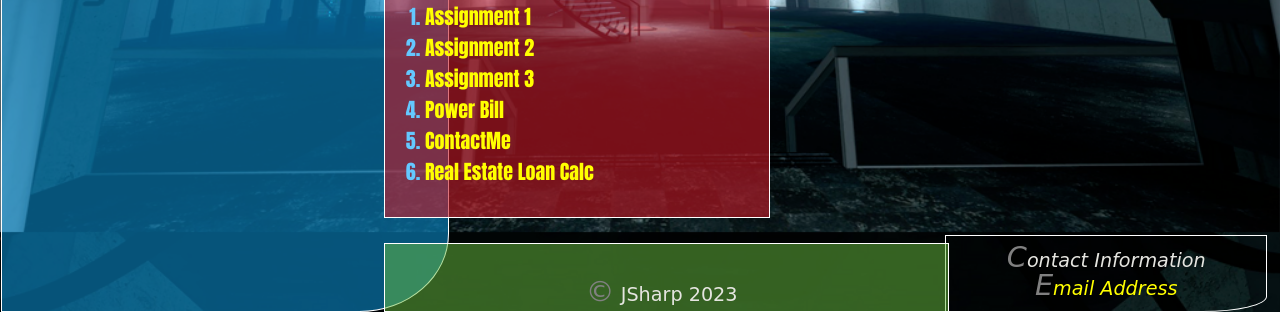
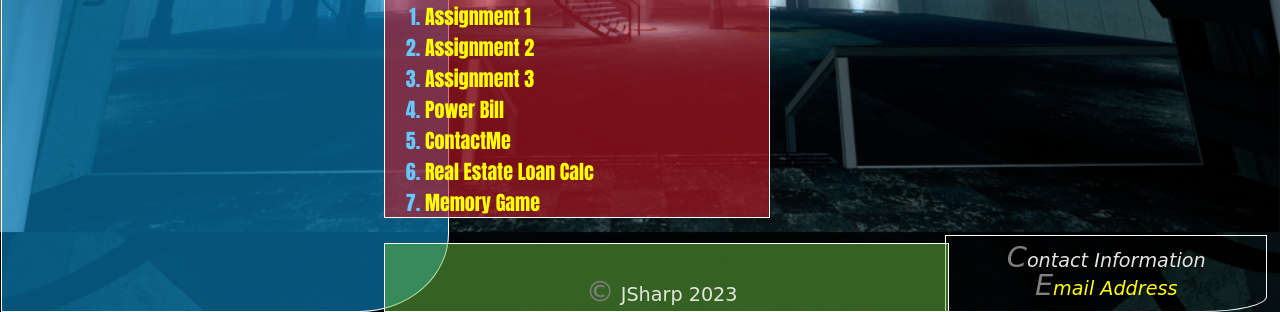
Before and after one commit to jjsharp427/CSCI225, a plain HTML site: page index.html in a window 1280 px wide. Shown: the part 488-800 px from the top of the page. Drawn offline with Linux system fonts and the light colour scheme; a web font is replaced by a local one.

Commit message:
commit on "main"

```diff
--- a/index.html
+++ b/index.html
@@ -43,7 +43,7 @@
             <li><a href="powerbill.html">Power Bill</a></li>
             <li><a href="ContactMe.html">ContactMe</a></li>
             <li><a href="realestate.html">Real Estate Loan Calc</a></li>
-
+            <li><a href="homepage.html">Memory Game</a></li>
         </ol>
 
     </div>
```
